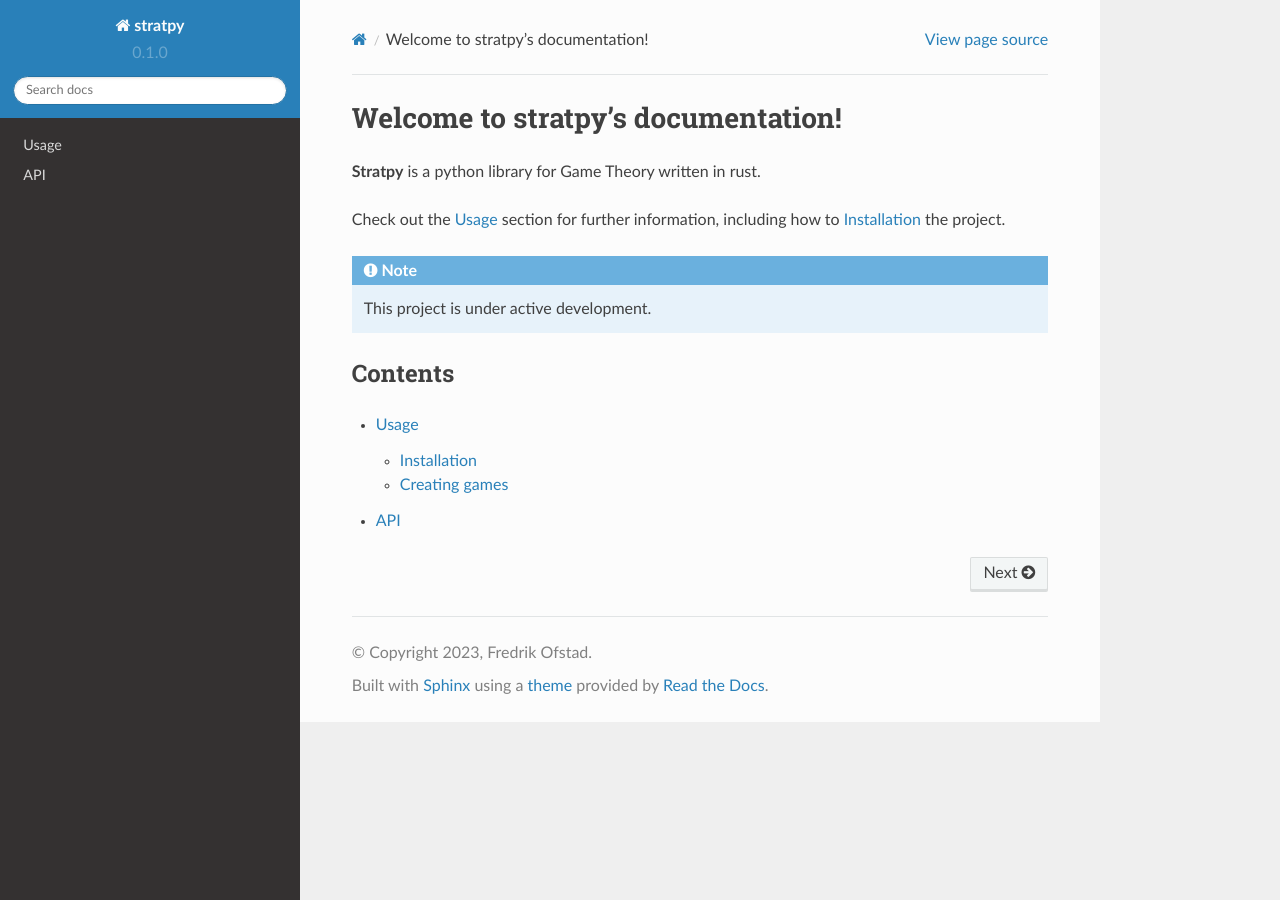
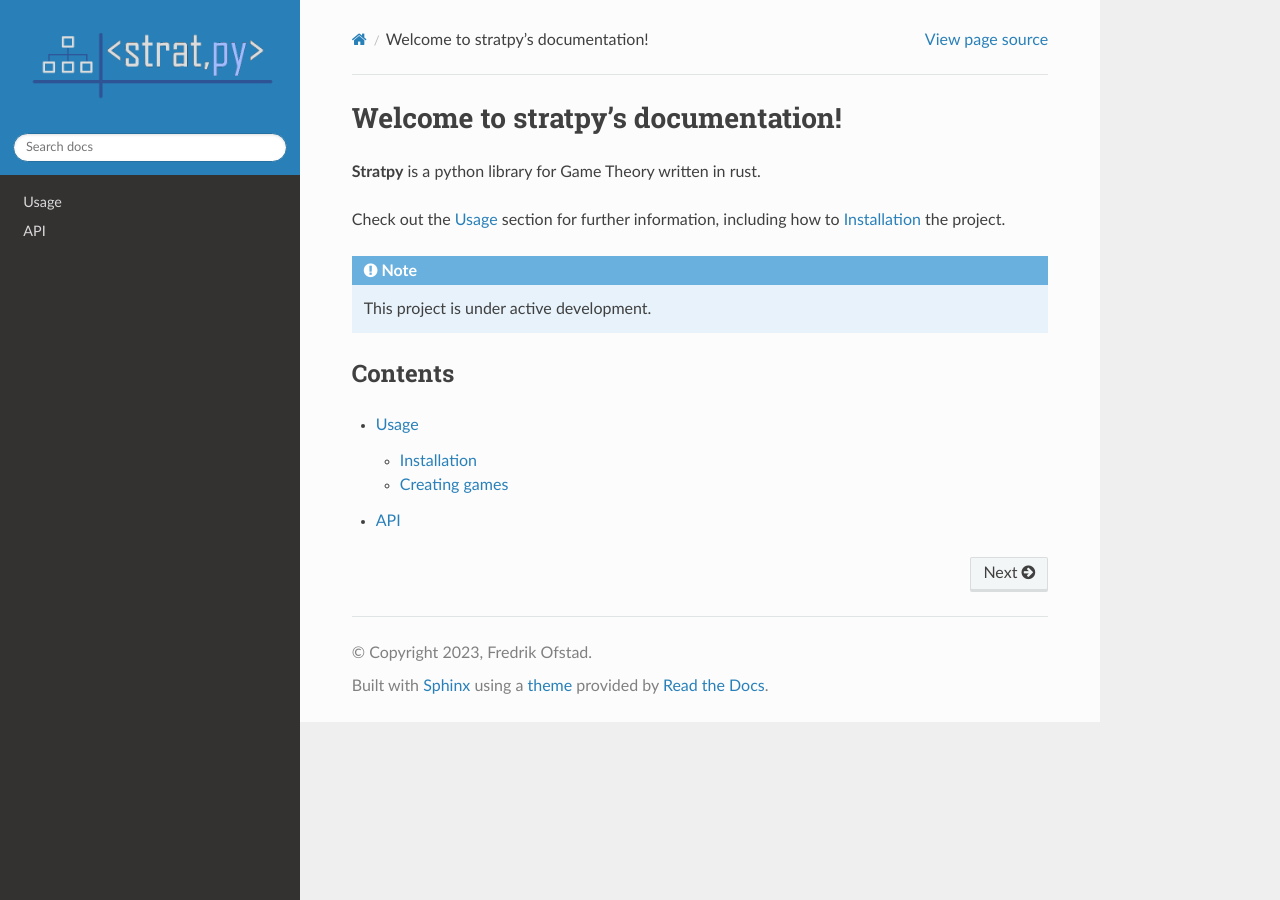
Before and after one commit to fredrikofstad/stratpy, a Sphinx documentation site: the page built from docs/source/index.rst, in a window 1280 px wide. Built offline with Sphinx 7.4.7 and the Read the Docs theme 2.0.0, drawn with Linux system fonts in a browser that asks for light colours.

Commit message:
added logo for docs

```diff
--- a/docs/source/conf.py
+++ b/docs/source/conf.py
@@ -30,6 +30,12 @@ templates_path = ['_templates']
 # -- Options for HTML output
 
 html_theme = 'sphinx_rtd_theme'
+html_static_path = ['_static']
+html_logo = "logo.png"
+html_theme_options = {
+    'logo_only': True,
+    'display_version': False,
+}
 
 # -- Options for EPUB output
 epub_show_urls = 'footnote'
```
Also changed, not shown: docs/source/logo.png (added).
